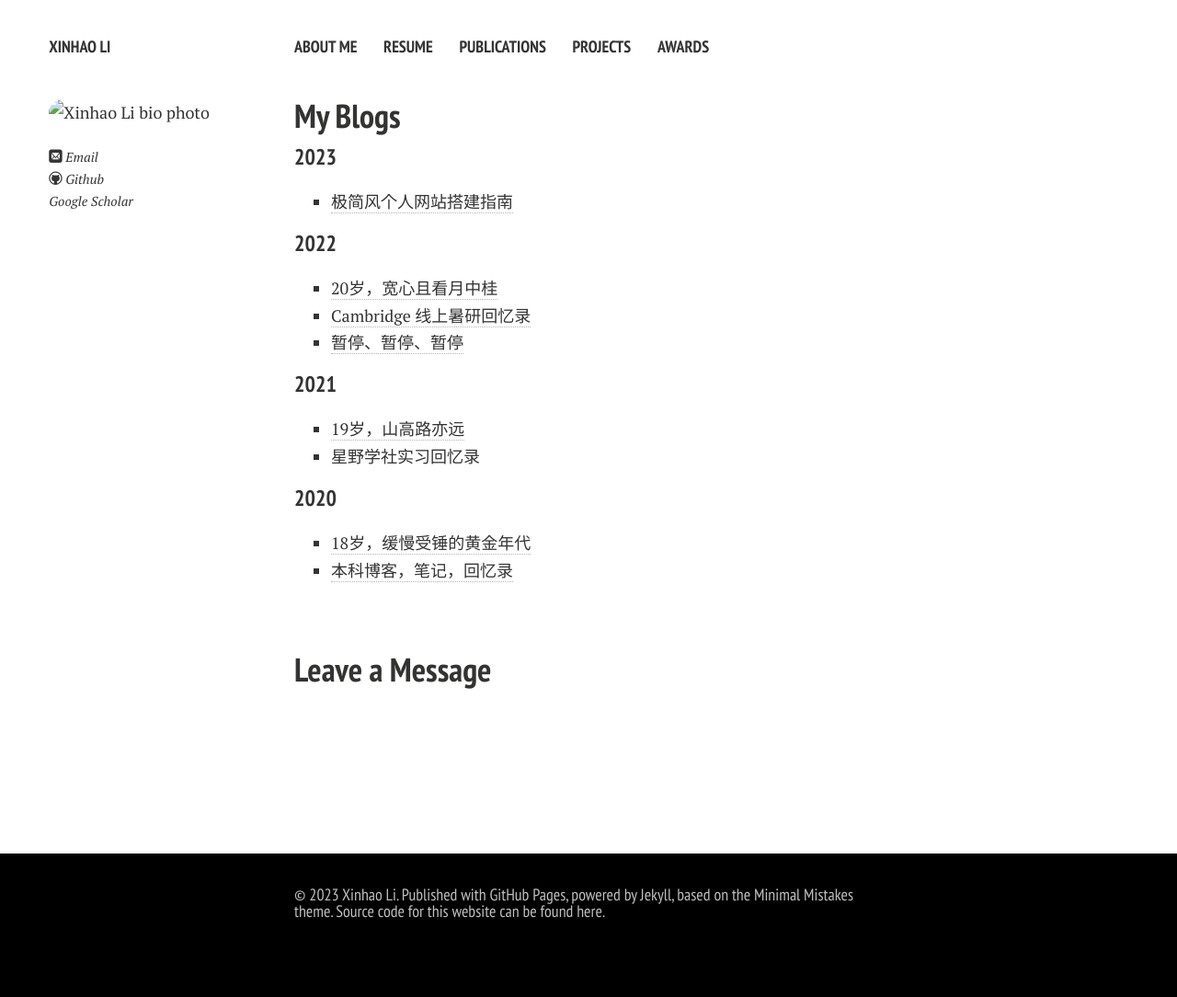
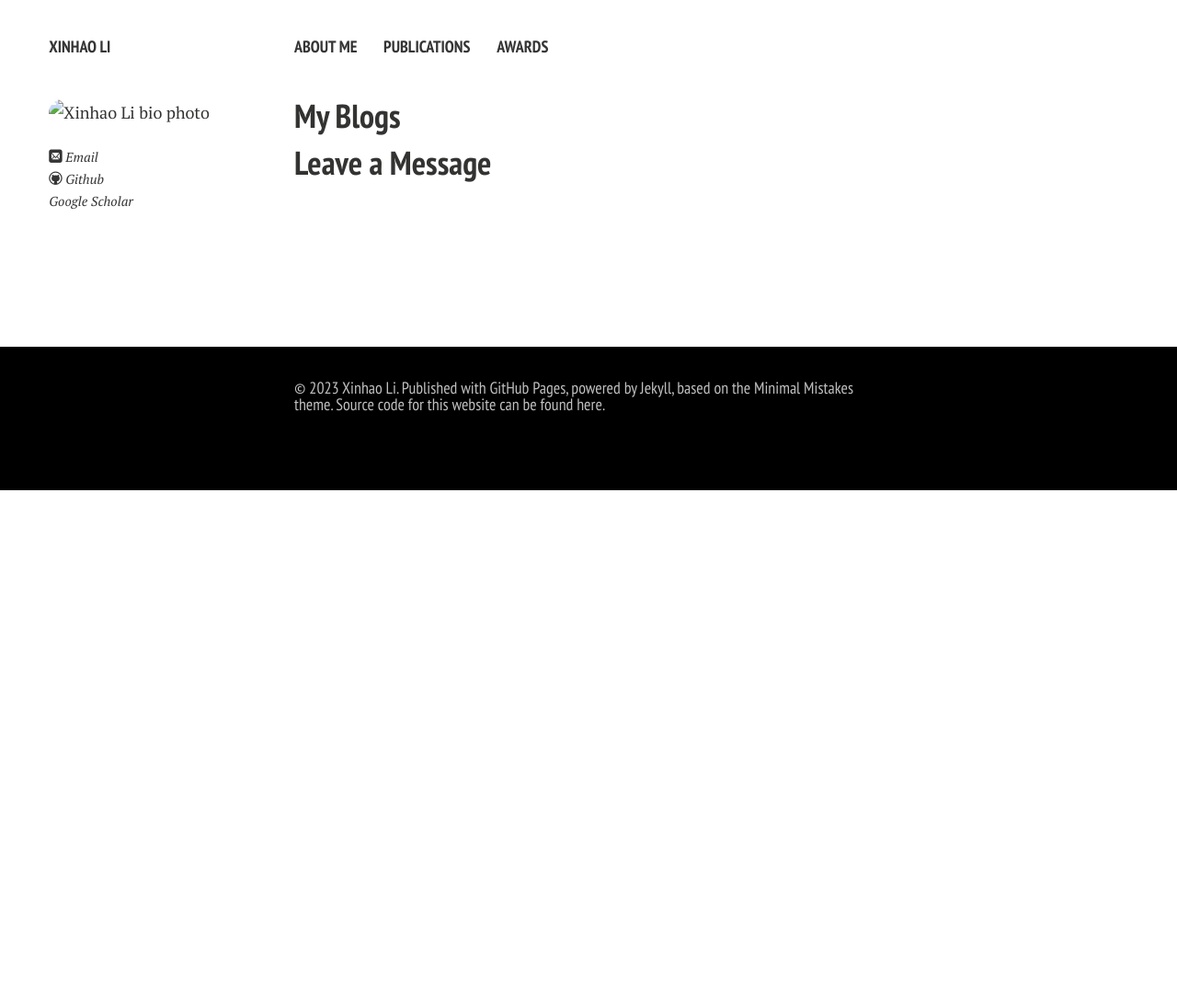
Before and after one commit to leexinhao/leexinhao.github.io, a Jekyll site: the page built from blogs.md, in a window 1280 px wide. Shown: the whole page at 92% size. Built offline with Jekyll 4.4.1, drawn with Linux system fonts in a browser that asks for light colours; nearby versions of some CDN libraries; comment, search, counter and statistics services are not loaded; a style sheet for code colours, icons or effects is not loaded; after the commit the page ends 900 px from its top, so only the background shows below that.

Commit message:
remove something

```diff
--- a/_config.yml
+++ b/_config.yml
@@ -34,12 +34,12 @@ owner:
 links:
   - title: About Me
     url: /
-  - title: Resume
-    url: /file/Resume-HanlinCAI.pdf
+  # - title: Resume
+  #   url: /file/Resume-HanlinCAI.pdf
   - title: Publications
     url: /publications/
-  - title: Projects
-    url: /projects/
+  # - title: Projects
+  #   url: /projects/
   - title: Awards
     url: /awards/
   # - title: Hobbies
--- a/blogs.md
+++ b/blogs.md
@@ -5,29 +5,6 @@ title: Blogs
 ---
 
 ## My Blogs
-
-### 2023
-
-- [极简风个人网站搭建指南](https://leexinhao.github.io/blogs/web)
-
-### 2022
-
-- [20岁，宽心且看月中桂](https://leexinhao.github.io/blogs/20yrs)<br>
-- [Cambridge 线上暑研回忆录](https://leexinhao.github.io/blogs/cambridge/)
-- [暂停、暂停、暂停](https://leexinhao.github.io/blogs/stop/)
-
-### 2021
-
-- [19岁，山高路亦远](https://leexinhao.github.io/blogs/19yrs)<br>
-- 星野学社实习回忆录
-
-### 2020
-
-- [18岁，缓慢受锤的黄金年代](https://leexinhao.github.io/blogs/18yrs)<br>
-- [本科博客，笔记，回忆录](https://mieclance.club/)
-
-<br>
-
 ## Leave a Message
 
 <br>
```
